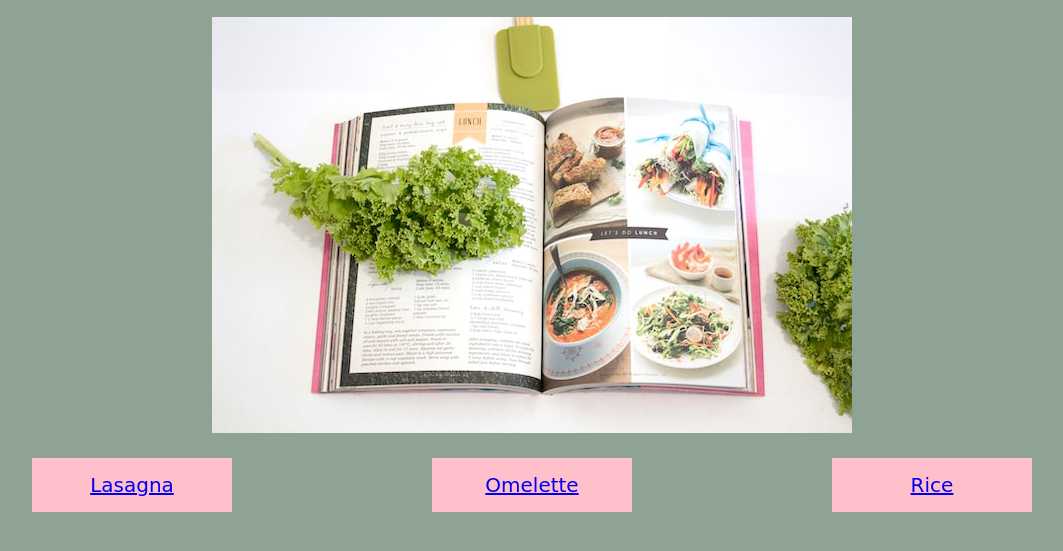
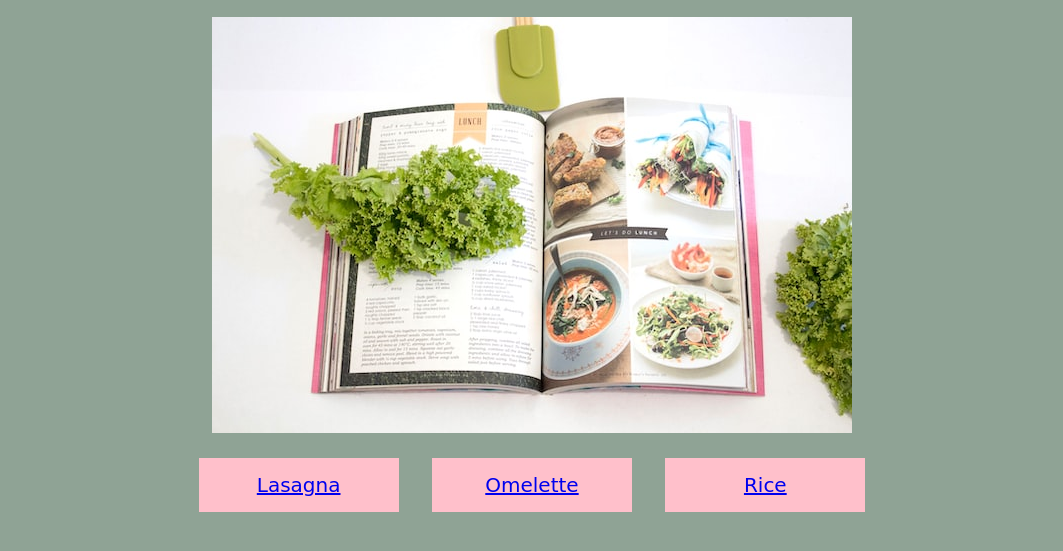
Before and after one commit to codexshell/odin-recipes, a plain HTML site: page index.html in a window 1280 px wide. Shown: the part 89-640 px from the top of the page, without its empty margins (108-1171 px from the left). Drawn offline with Linux system fonts and the light colour scheme.

Commit message:
change body max-width to 700px

```diff
--- a/style.css
+++ b/style.css
@@ -149,7 +149,7 @@ html {
 body {
   padding: 2em;
   font-family: "Nerko One", cursive;
-  max-width: 1280px;
+  max-width: 700px;
   margin-inline: auto;
   line-height: normal;
 }
```
